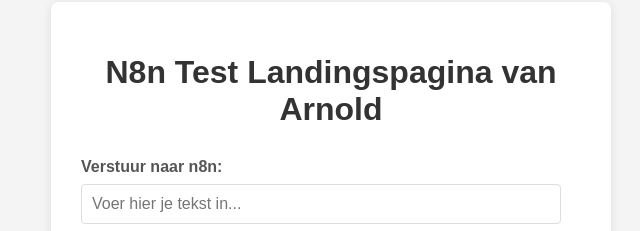
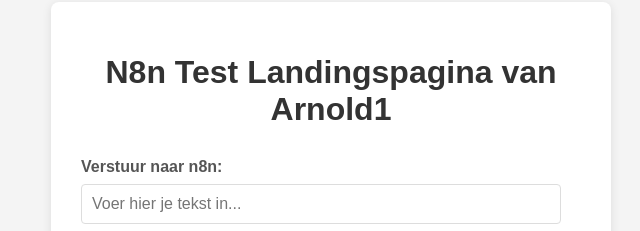
Before and after one commit to arnoldvanandel/Netlify, a plain HTML site: page index.html in a window 1280 px wide. Shown: the part 152-383 px from the top of the page, 309-949 px from the left. Drawn offline with Linux system fonts and the light colour scheme.

Commit message:
Update index.html

```diff
--- a/index.html
+++ b/index.html
@@ -8,7 +8,7 @@
 </head>
 <body>
     <div class="container">
-        <h1>N8n Test Landingspagina van Arnold</h1>
+        <h1>N8n Test Landingspagina van Arnold1</h1>
 
         <div class="input-section">
             <label for="n8nInput">Verstuur naar n8n:</label>
```
